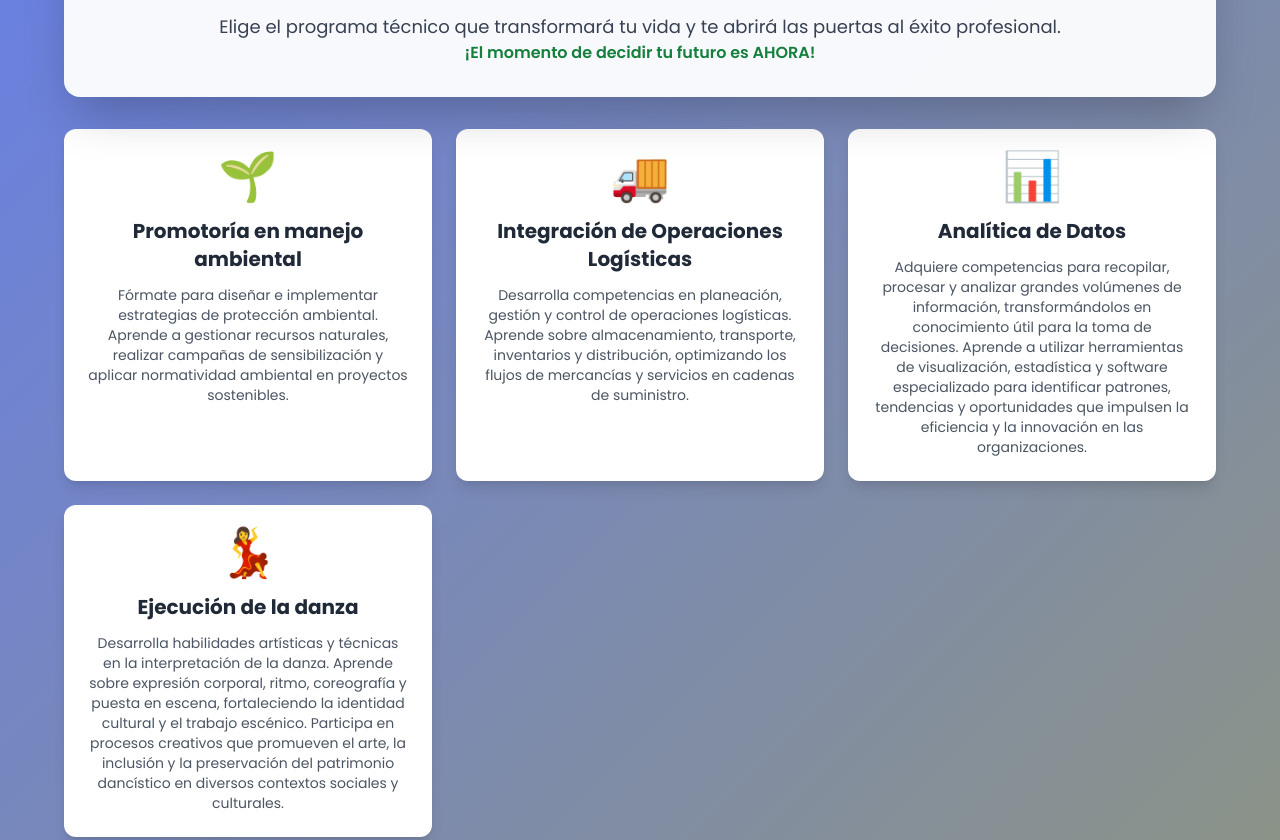
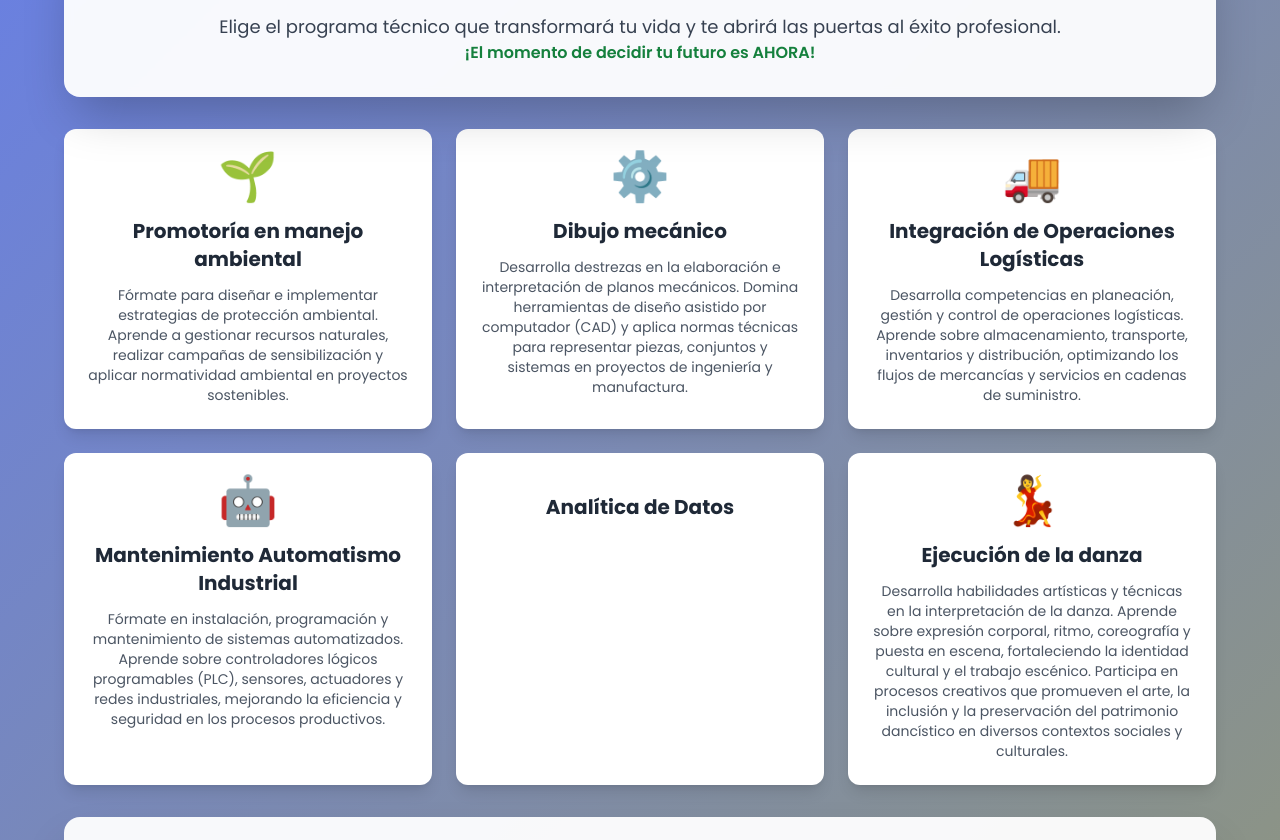
Before and after one commit to articidesoacha/GeneralSantanderSibate, a plain HTML site: page index.html in a window 1280 px wide. Shown: the part 260-1100 px from the top of the page. Drawn offline with nearby package versions, Linux system fonts and the light colour scheme.

Commit message:
Update index.html

```diff
--- a/index.html
+++ b/index.html
@@ -54,22 +54,33 @@
         <h4 class="text-xl font-bold text-gray-800 mb-3 text-center">Promotoría en manejo ambiental</h4>
         <p class="text-gray-600 text-center text-sm">Fórmate para diseñar e implementar estrategias de protección ambiental. Aprende a gestionar recursos naturales, realizar campañas de sensibilización y aplicar normatividad ambiental en proyectos sostenibles.</p>
       </a>
+<a href="https://drive.google.com/file/d/1ZnuyI2GDICeYTuf3oNB0AO4xI_5o-a4v/view?usp=drive_link" class="bg-white rounded-xl p-6 shadow-lg card-hover slide-in block">
+        <div class="text-5xl mb-4 text-center">⚙️</div>
+        <h4 class="text-xl font-bold text-gray-800 mb-3 text-center">Dibujo mecánico</h4>
+        <p class="text-gray-600 text-center text-sm">Desarrolla destrezas en la elaboración e interpretación de planos mecánicos. Domina herramientas de diseño asistido por computador (CAD) y aplica normas técnicas para representar piezas, conjuntos y sistemas en proyectos de ingeniería y manufactura.</p>
+      </a>
 <a href="https://drive.google.com/file/d/1rk-HsobhJO7OYX24FP5bEdBbc_4jUZ0_/view?usp=drive_link" class="bg-white rounded-xl p-6 shadow-lg card-hover slide-in block">
         <div class="text-5xl mb-4 text-center">🚚</div>
         <h4 class="text-xl font-bold text-gray-800 mb-3 text-center">Integración de Operaciones Logísticas</h4>
         <p class="text-gray-600 text-center text-sm">Desarrolla competencias en planeación, gestión y control de operaciones logísticas. Aprende sobre almacenamiento, transporte, inventarios y distribución, optimizando los flujos de mercancías y servicios en cadenas de suministro.</p>
       </a>
-
-<a href="0" class="bg-white rounded-xl p-6 shadow-lg card-hover slide-in block">
-        <div class="text-5xl mb-4 text-center">📊</div>
+<a href="https://drive.google.com/file/d/1_LuihUvc6XqADc_EUTVy1N2HiX2i3PsJ/view?usp=drive_link" class="bg-white rounded-xl p-6 shadow-lg card-hover slide-in block">
+        <div class="text-5xl mb-4 text-center">🤖</div>
+        <h4 class="text-xl font-bold text-gray-800 mb-3 text-center">Mantenimiento Automatismo Industrial</h4>
+        <p class="text-gray-600 text-center text-sm">Fórmate en instalación, programación y mantenimiento de sistemas automatizados. Aprende sobre controladores lógicos programables (PLC), sensores, actuadores y redes industriales, mejorando la eficiencia y seguridad en los procesos productivos.
+</p>
+      </a>
+<a href="" class="bg-white rounded-xl p-6 shadow-lg card-hover slide-in block">
+        <div class="text-5xl mb-4 text-center"></div>
         <h4 class="text-xl font-bold text-gray-800 mb-3 text-center">Analítica de Datos</h4>
-        <p class="text-gray-600 text-center text-sm">Adquiere competencias para recopilar, procesar y analizar grandes volúmenes de información, transformándolos en conocimiento útil para la toma de decisiones. Aprende a utilizar herramientas de visualización, estadística y software especializado para identificar patrones, tendencias y oportunidades que impulsen la eficiencia y la innovación en las organizaciones.</p>
+        <p class="text-gray-600 text-center text-sm"></p>
       </a>
-<a href="0" class="bg-white rounded-xl p-6 shadow-lg card-hover slide-in block">
+<a href="https://drive.google.com/file/d/1MMelYcD9EK7HtEjeiLo9GMV-pbl3n7B2/view?usp=drive_link" class="bg-white rounded-xl p-6 shadow-lg card-hover slide-in block">
         <div class="text-5xl mb-4 text-center">💃</div>
         <h4 class="text-xl font-bold text-gray-800 mb-3 text-center">Ejecución de la danza</h4>
         <p class="text-gray-600 text-center text-sm">Desarrolla habilidades artísticas y técnicas en la interpretación de la danza. Aprende sobre expresión corporal, ritmo, coreografía y puesta en escena, fortaleciendo la identidad cultural y el trabajo escénico. Participa en procesos creativos que promueven el arte, la inclusión y la preservación del patrimonio dancístico en diversos contextos sociales y culturales.</p>
       </a>
+
 
 
 
```
